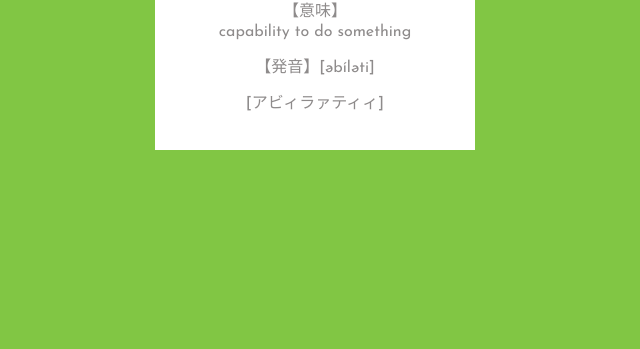
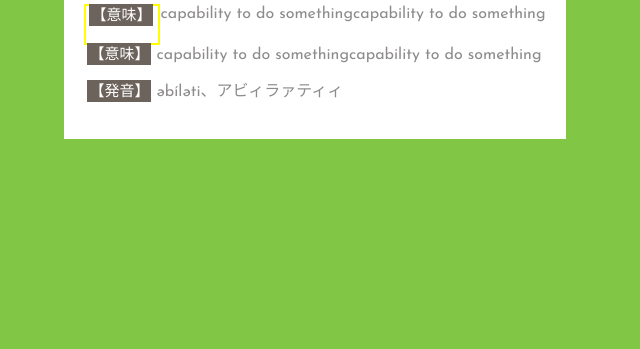
Before and after one commit to suyongeum/ecards, a plain HTML site: page index.html in a window 1280 px wide. Shown: the part 451-800 px from the top of the page, without its empty margins (325-965 px from the left). Drawn offline with nearby package versions, Linux system fonts and the light colour scheme.

Commit message:
fixed div width

```diff
--- a/index.html
+++ b/index.html
@@ -17,9 +17,18 @@
                         <img src="images/ability_svg.svg" alt="each_word_image">
                     </div>
                     <h3>ability</h3>
-                    <p class="meaning"> <span class="box">【意味】</span>capability to do something</p>
-                    <p class="pron_en">【発音】[əbíləti]</p>
-                    <p class="pron_jp">[アビィラァティィ]</p>
+
+                    <div class="float-container">
+                        <div class="float-child1">
+                            <p class="meaning"><span class="box">【意味】</span></p>
+                        </div>
+                        <div class="float-child2">
+                            <p class="meaning">capability to do somethingcapability to do something</p>
+                        </div>
+                    </div>
+
+                    <p class="meaning"><span class="box">【意味】</span>capability to do somethingcapability to do something</p>
+                    <p class="pron_en"><span class="box">【発音】</span>əbíləti、アビィラァティィ</p>
                 </div>
             </div>
         </div>
--- a/styles.css
+++ b/styles.css
@@ -46,17 +46,21 @@ body {
     color: #81c644;
     font-size: 100px;
     margin-top: 50px;
+    margin: 40px 5px 20px 5px;
 }
 
-/* .words .each_word p.meaning {
-    color: #ccc;
-    font-size: 12px;
-    text-transform: uppercase;
-    margin: 12px 0;
-} */
+.words .each_word p {
+    text-align: left;
+}
 
-span {
-    display: block;
+span.box {
+    background-color: #6d635d;
+    color: #fff;
+    font-size: 15px;
+    font-weight: normal;
+    margin: 0 5px 0 3px;
+    padding: 5px 2px 2px 2px !important;
+    text-align: center;
 }
 
 .words .each_word .each_word_img {
@@ -75,3 +79,15 @@ span {
     height: 100px;
     padding: 0px;
 }
+
+.float-container {
+    display: flex;
+}
+
+.float-child1 {
+    border: 2px solid yellow;
+}
+
+.flex-child:first-child {
+    margin-right: 20px;
+}
```
